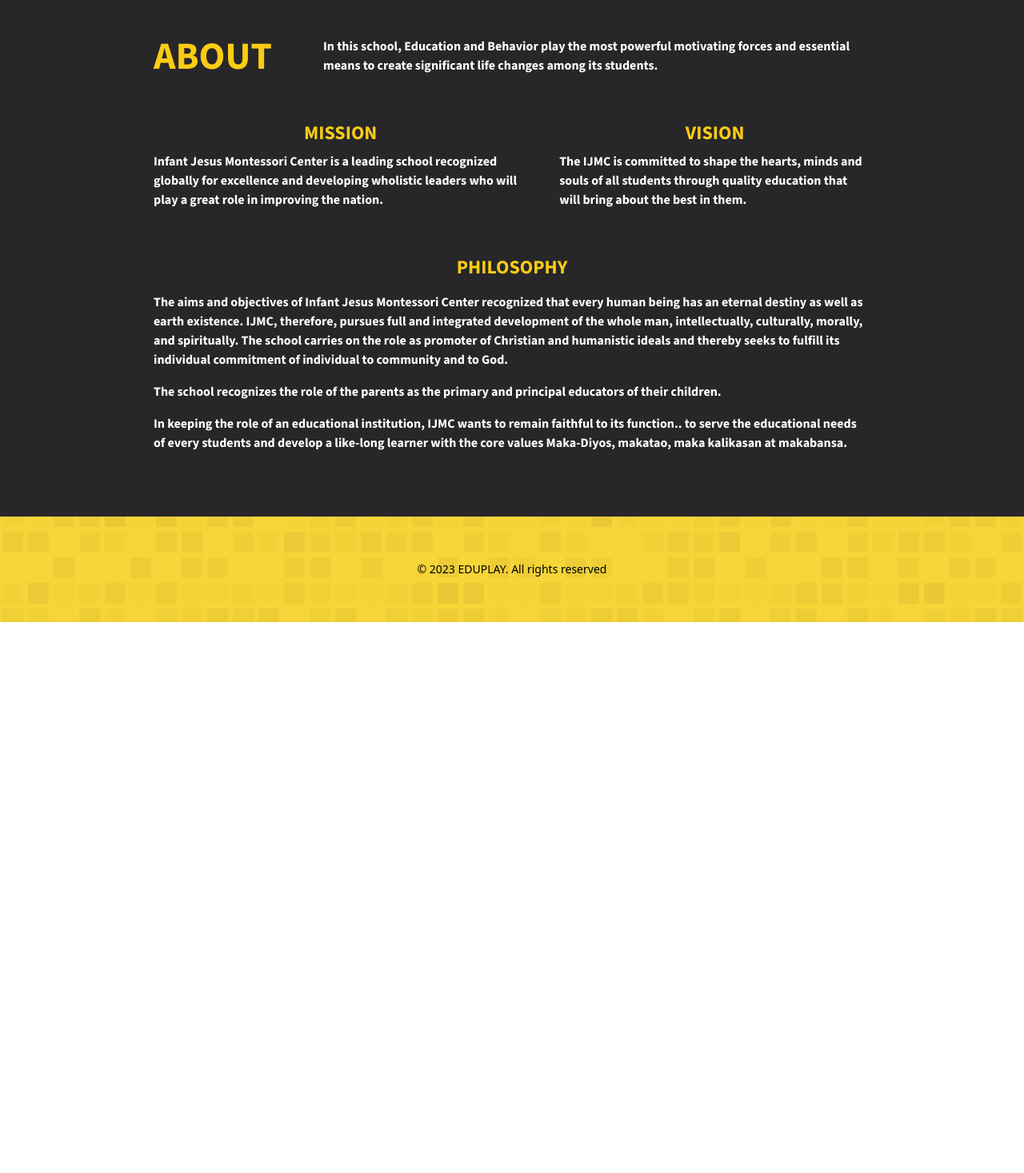
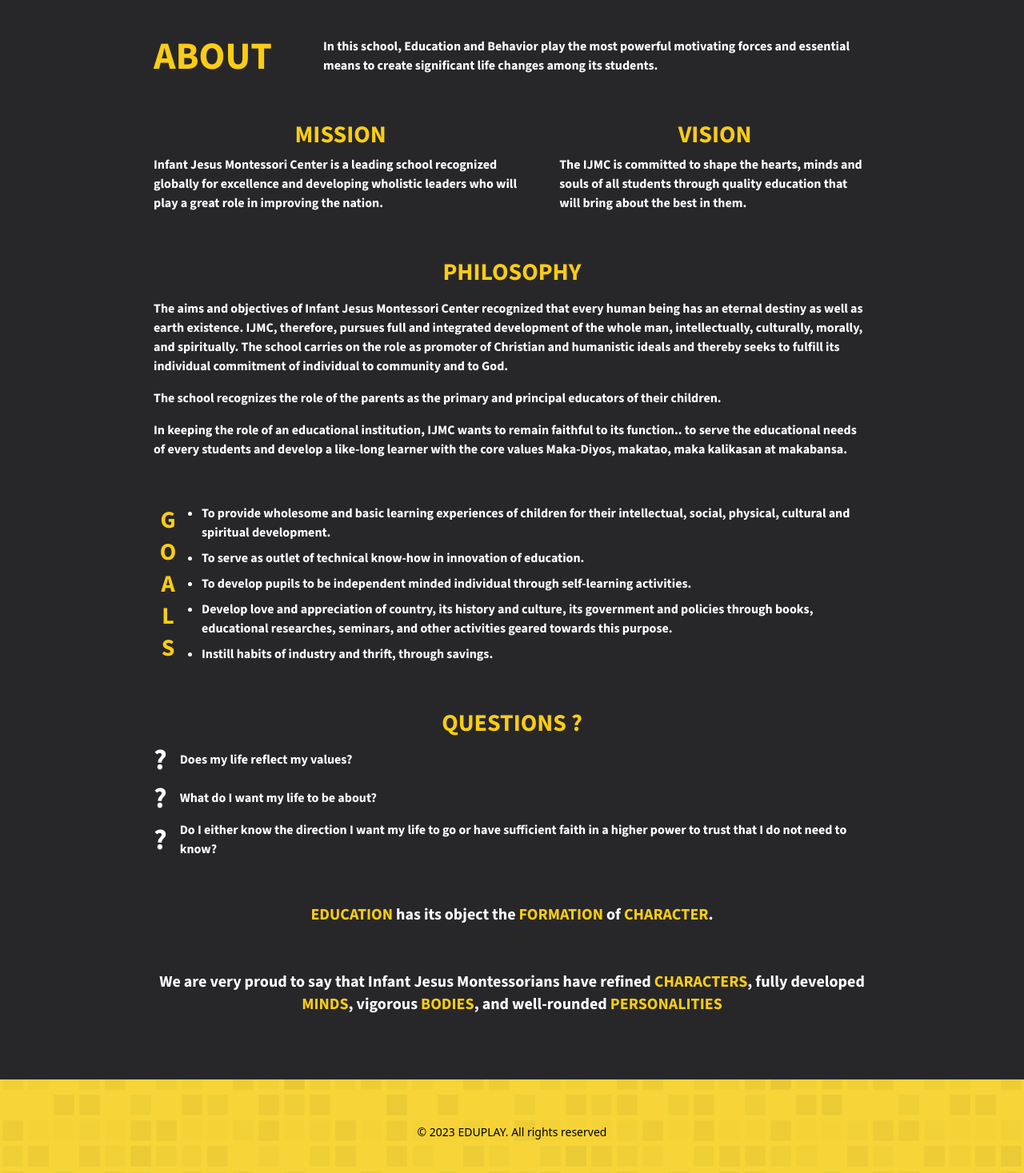
Before and after one commit to ReiTony/EduPlay-main, a React (Vite) app in the folder Client/: page / in a window 1280 px wide. Shown: the part 1834-3301 px from the top of the page at 80% size. Before the commit the page ends 2612 px from the top, so only its background shows below. Built offline with nearby package versions, Linux system fonts and the light colour scheme; a web font is replaced by a local one.

Commit message:
add about section in landing page

```diff
--- a/Client/src/component/LandingPage.jsx
+++ b/Client/src/component/LandingPage.jsx
@@ -106,17 +106,17 @@ function LandingPage() {
 
         <div className="flex flex-col sm:flex-row gap-10">
           <div className="flex flex-col gap-2">
-            <h3 className="text-yellow-400 font-bold text-2xl text-center">MISSION</h3>
+            <h3 className="text-yellow-400 font-bold text-3xl text-center">MISSION</h3>
             <p>Infant Jesus Montessori Center is a leading school recognized globally for excellence and developing wholistic leaders who will play a great role in improving the nation.</p>
           </div>
           <div className="flex flex-col gap-2">
-            <h3 className="text-yellow-400 font-bold text-2xl text-center">VISION</h3>
+            <h3 className="text-yellow-400 font-bold text-3xl text-center">VISION</h3>
             <p>The IJMC is committed to shape the hearts, minds and souls of all students through quality education that will bring about the best in them.</p>
           </div>
         </div>
 
         <div className="flex flex-col gap-4">
-          <h2 className="text-yellow-400 font-bold text-2xl text-center">PHILOSOPHY</h2>
+          <h2 className="text-yellow-400 font-bold text-3xl text-center">PHILOSOPHY</h2>
           <p>
             The aims and objectives of Infant Jesus Montessori Center recognized that every human being has an eternal destiny as well as earth existence. IJMC, therefore, pursues full and integrated development of the whole
             man, intellectually, culturally, morally, and spiritually. The school carries on the role as promoter of Christian and humanistic ideals and thereby seeks to fulfill its individual commitment of individual to
@@ -128,6 +128,45 @@ function LandingPage() {
             makatao, maka kalikasan at makabansa.
           </p>
         </div>
+
+        <div className="flex flex-row gap-6">
+          <h2 className="text-yellow-400 font-bold text-3xl my-auto" style={{ writingMode: "vertical-rl", textOrientation: "upright" }}>
+            GOALS
+          </h2>
+          <ul className="flex flex-col justify-between list-disc">
+            <li>To provide wholesome and basic learning experiences of children for their intellectual, social, physical, cultural and spiritual development.</li>
+            <li>To serve as outlet of technical know-how in innovation of education.</li>
+            <li>To develop pupils to be independent minded individual through self-learning activities.</li>
+            <li>Develop love and appreciation of country, its history and culture, its government and policies through books, educational researches, seminars, and other activities geared towards this purpose.</li>
+            <li>Instill habits of industry and thrift, through savings.</li>
+          </ul>
+          <div></div>
+        </div>
+
+        <div className="flex flex-col gap-2">
+          <h2 className="text-yellow-400 font-bold text-3xl text-center">QUESTIONS ?</h2>
+          <div className="flex flex-row items-center gap-4">
+            <div className="text-4xl">?</div>
+            <div>Does my life reflect my values?</div>
+          </div>
+          <div className="flex flex-row items-center gap-4">
+            <div className="text-4xl">?</div>
+            <div>What do I want my life to be about?</div>
+          </div>
+          <div className="flex flex-row items-center gap-4">
+            <div className="text-4xl">?</div>
+            <div>Do I either know the direction I want my life to go or have sufficient faith in a higher power to trust that I do not need to know?</div>
+          </div>
+        </div>
+
+        <p className="text-xl text-center">
+          <span className="text-yellow-400">EDUCATION</span> has its object the <span className="text-yellow-400">FORMATION</span> of <span className="text-yellow-400">CHARACTER</span>.
+        </p>
+
+        <p className="text-xl text-center">
+          We are very proud to say that Infant Jesus Montessorians have refined <span className="text-yellow-400">CHARACTERS</span>, fully developed <span className="text-yellow-400">MINDS</span>, vigorous{" "}
+          <span className="text-yellow-400">BODIES</span>, and well-rounded <span className="text-yellow-400">PERSONALITIES</span>
+        </p>
       </section>
 
       <section className="bg-secondary sectionSize">
```
